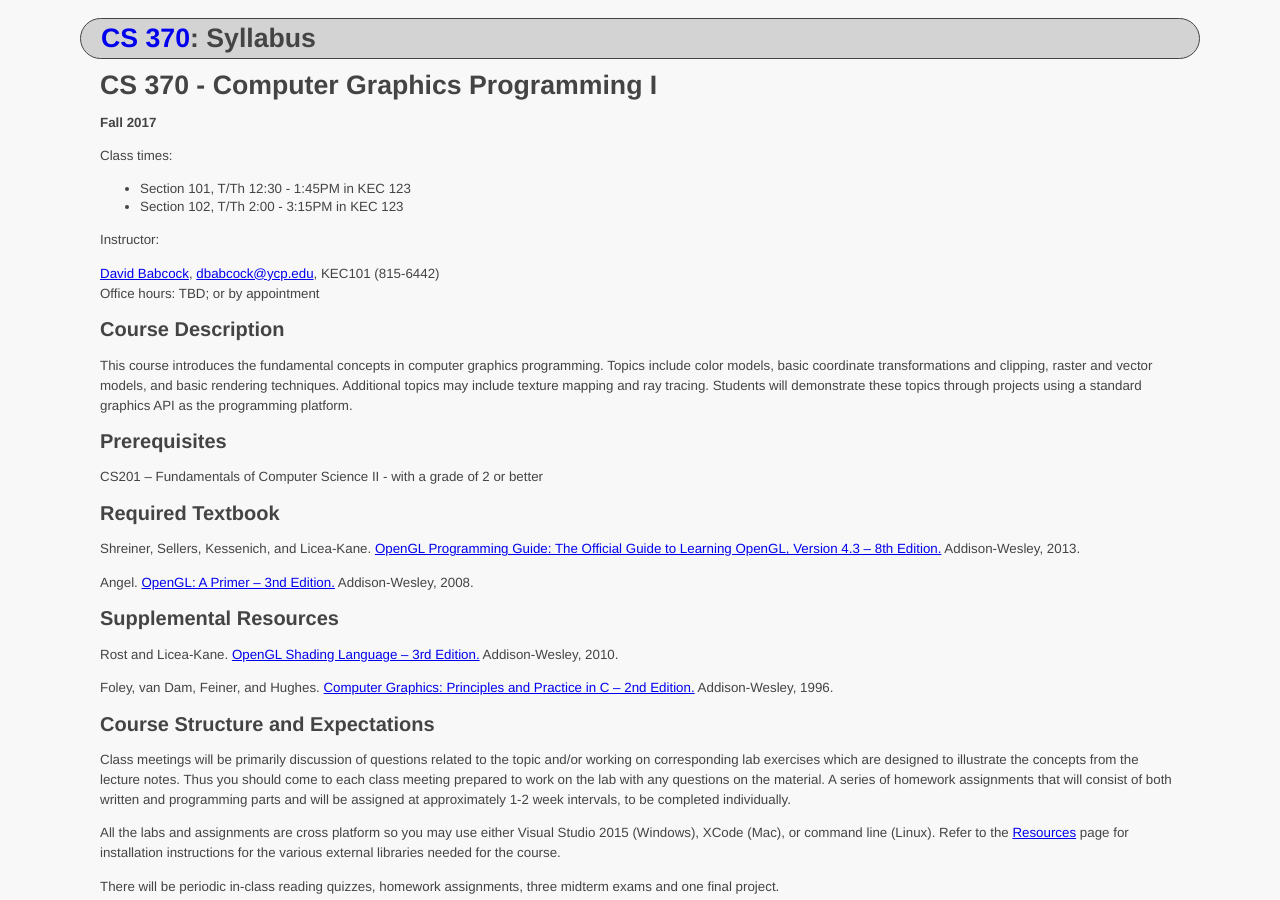
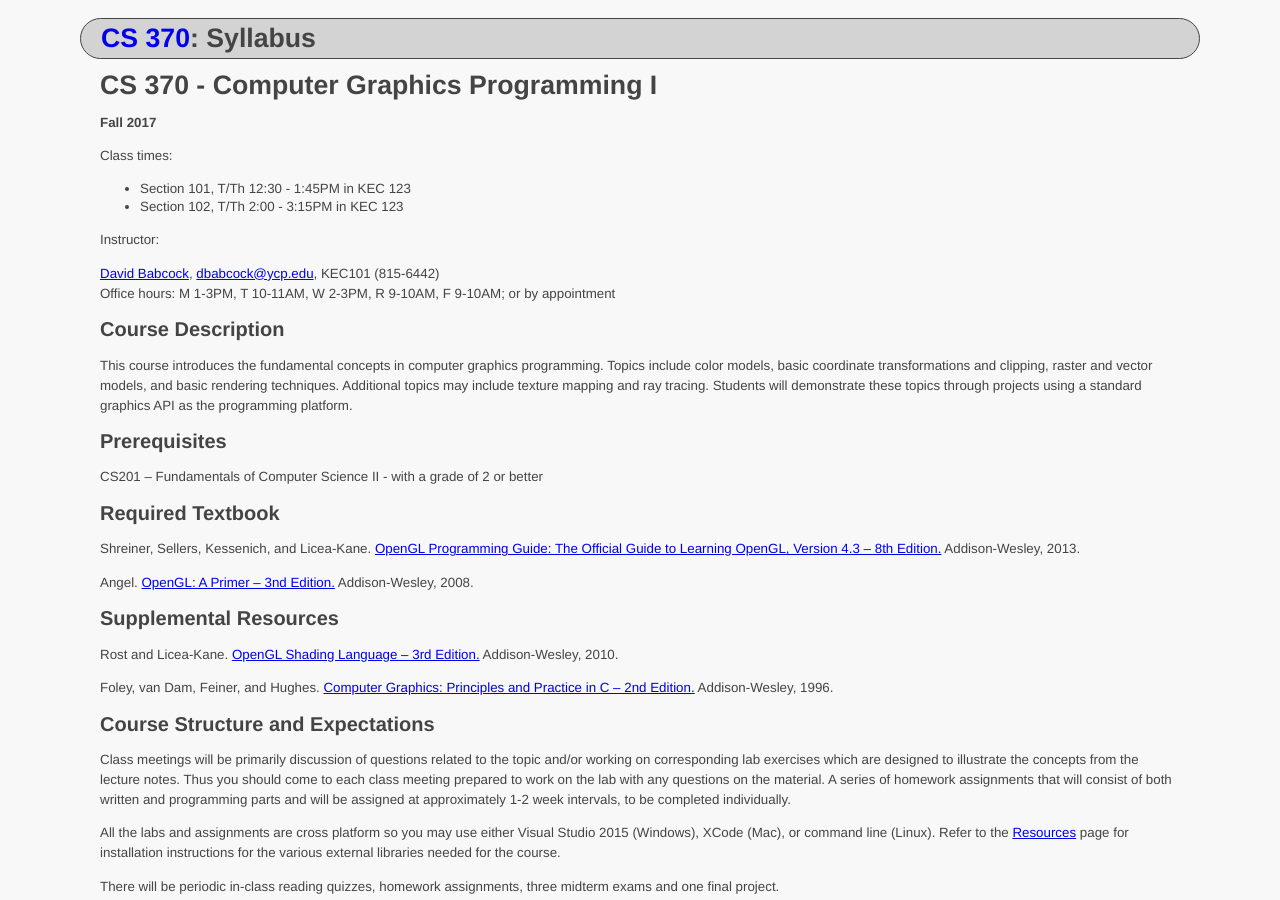
Before and after one commit to ycpcs/cs370-fall2017, a Jekyll site: the page built from syllabus.md, in a window 1280 px wide and 900 px high. Built offline with Jekyll 4.4.1, drawn with Linux system fonts in a browser that asks for light colours.

Commit message:
update syllabus
update syllabus

```diff
--- a/syllabus.md
+++ b/syllabus.md
@@ -15,7 +15,7 @@ Class times:
 
 Instructor:
 
-[David Babcock](http://faculty.ycp.edu/~dbabcock/), <dbabcock@ycp.edu>, KEC101 (815-6442) <br /> Office hours: TBD; or by appointment
+[David Babcock](http://faculty.ycp.edu/~dbabcock/), <dbabcock@ycp.edu>, KEC101 (815-6442) <br /> Office hours: M 1-3PM, T 10-11AM, W 2-3PM, R 9-10AM, F 9-10AM; or by appointment
 
 Course Description
 ------------------
```
